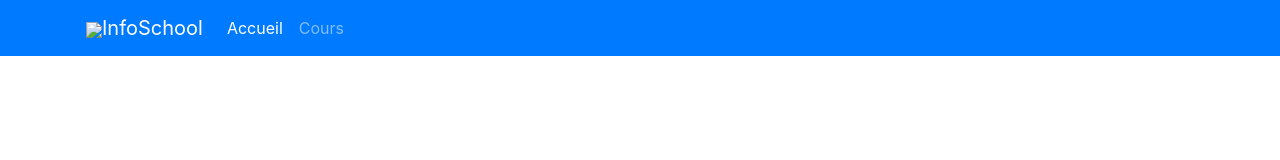
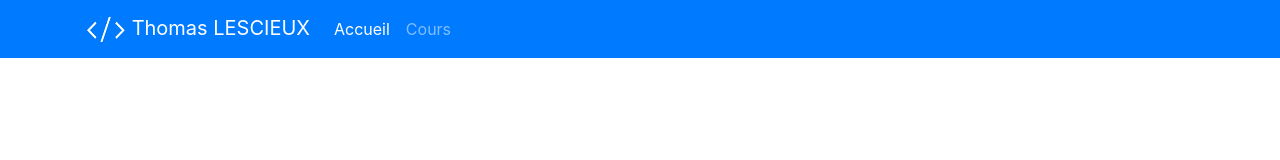
Before and after one commit to ThomasLX869/CVweb, a plain HTML site: page index.html in a window 1280 px wide. Drawn offline with nearby package versions, Linux system fonts and the light colour scheme.

```diff
--- a/index.html
+++ b/index.html
@@ -30,7 +30,7 @@
         <div class="container">
             <div class="row">
                 <nav class="col navbar navbar-expand-lg bg-primary navbar-dark">
-                    <a class="navbar-brand" href="index.html"><img src="images/LogoCVweb.png width=40 height =30 alt="Site logo">InfoSchool</a>
+                    <a class="navbar-brand" href="index.html"><img src="images/LogoCVweb.jpg" width=40 height =30 alt="Site logo"> Thomas LESCIEUX</a>
                     <button class="navbar-toggler" type="button" data-toggle="collapse" data-target="#navbarContent">
                         <span class="navbar-toggler-icon"></span>
                     </button>
```
Also changed, not shown: images/LogoCVweb.JPG (added), 1 other file.
